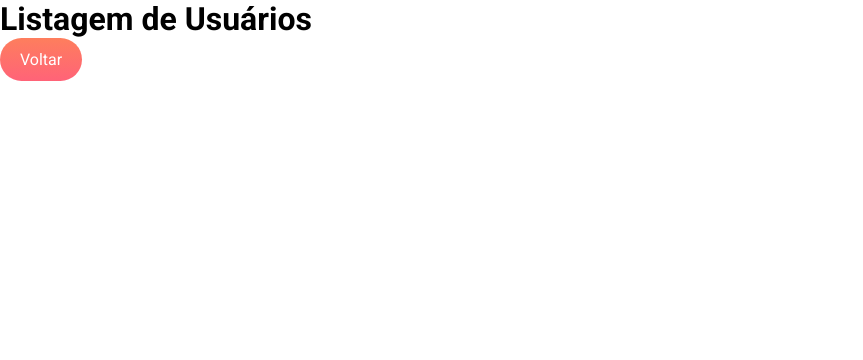
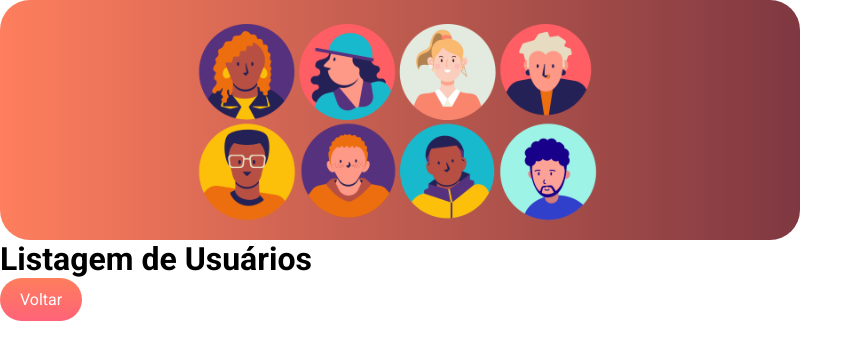
Before and after one commit to Paullo-Nunes/cadastro-usuario, a React (Vite) app: page /lista-de-usuarios in a window 1280 px wide. Shown: the top 360 px of the page, without its empty margins (0-863 px from the left). Built offline with nearby package versions, Linux system fonts and the light colour scheme.

Commit message:
Foi incrementado o componente TopBackground a ListUsers

```diff
--- a/src/pages/ListUsers/index.jsx
+++ b/src/pages/ListUsers/index.jsx
@@ -1,9 +1,11 @@
 import { Button } from "../../components/Button/styles"
+import TopBackground from "../../components/TopBackground"
 
 function ListUsers() {
 
     return (
         <div>
+            <TopBackground />
             <h1>Listagem de Usuários</h1>
             <Button>Voltar</Button>
         </div>
```
